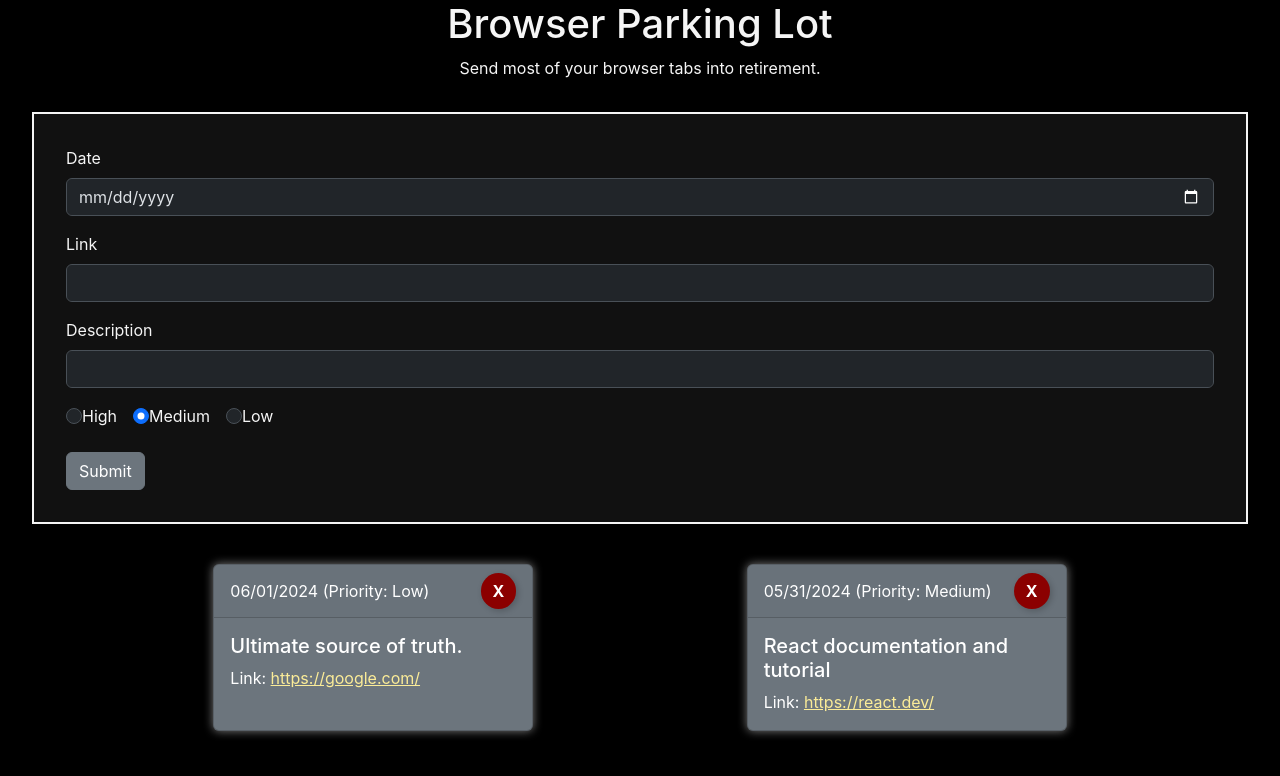
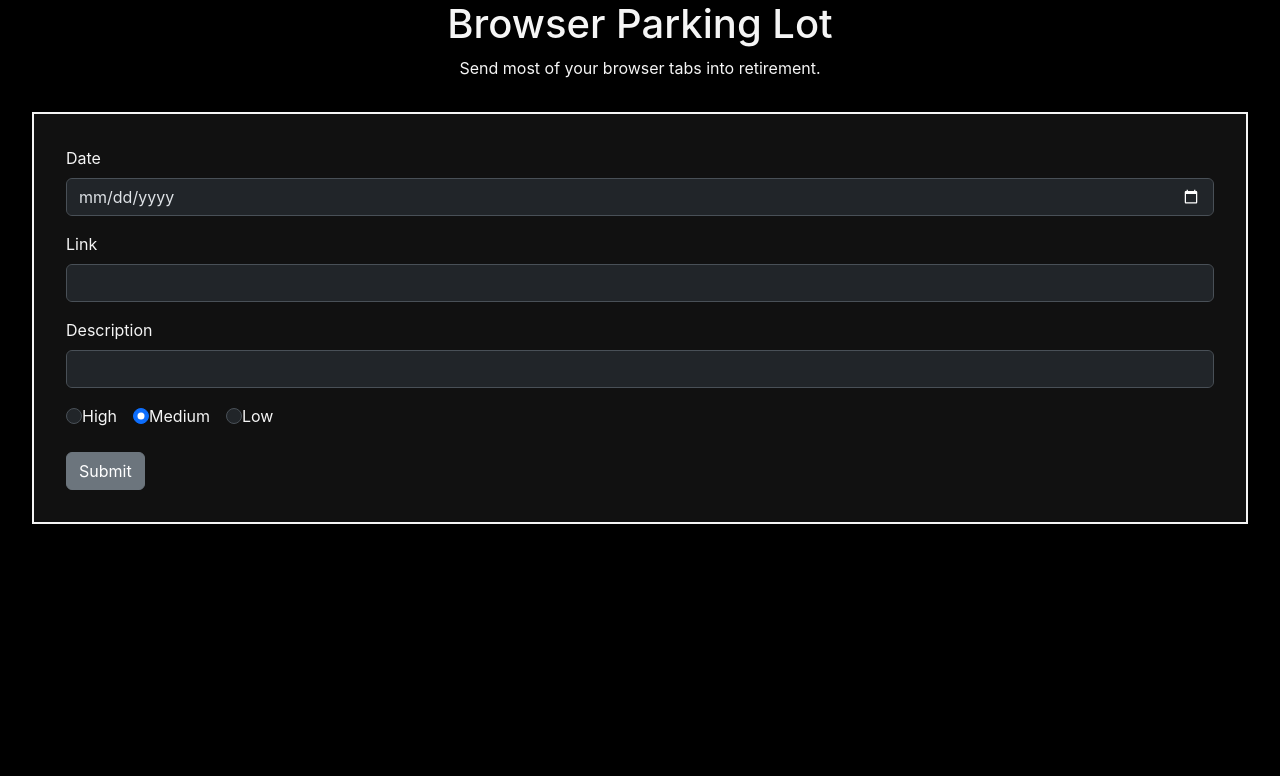
Before and after one commit to Williams439/2024-mar-react-parking-lot, a React (Create React App) app: page / in a window 1280 px wide. Shown: the top 776 px of the page. Built offline with nearby package versions, Linux system fonts and the light colour scheme.

Commit message:
add state clearing

```diff
--- a/src/App.js
+++ b/src/App.js
@@ -7,22 +7,7 @@
 
 export default function App() {
 
-  let [parkingLotItems, setParkingLotItems] = useState([
-  {
-    id: nanoid(),
-    date: "06/01/2024",
-    priority: "Low",
-    link: "https://google.com/",
-    description: "Ultimate source of truth.",
-  },
-  {
-    id: nanoid(),
-    date: "05/31/2024",
-    priority: "Medium",
-    link: "https://react.dev/",
-    description: "React documentation and tutorial",
-  },
-  ]);
+  let [parkingLotItems, setParkingLotItems] = useState([]);
 
   function addItem(date, link, description, priority) {
     setParkingLotItems((oldItems) => [
```
